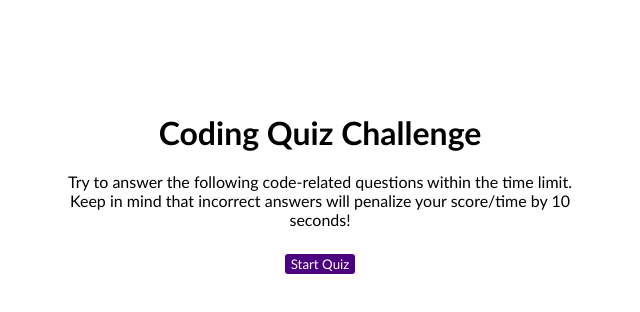
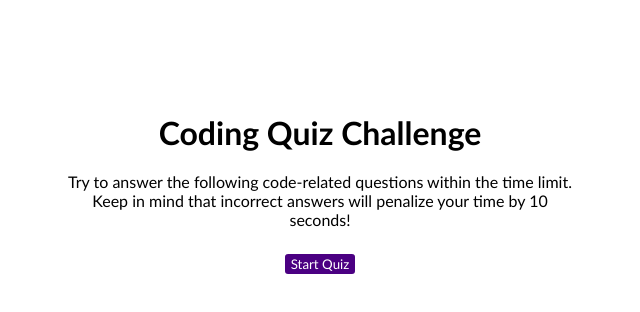
Before and after one commit to lunchtimewhee/Mock_Javascript_Coding_Quiz, a plain HTML site: page index.html in a window 1280 px wide. Shown: the full height of the page, 320-960 px from the left. Drawn offline with Linux system fonts and the light colour scheme.

Commit message:
updated readme

```diff
--- a/Assets/script.js
+++ b/Assets/script.js
@@ -23,7 +23,7 @@ var correctIncorrectEl = document.getElementById('correct-incorrect');
 var viewHighScoresButton = document.getElementById('view-high-scores');
 
 //Default description text for home page.
-var defaultDescriptionText = 'Try to answer the following code-related questions within the time limit. Keep in mind that incorrect answers will penalize your score/time by 10 seconds!';
+var defaultDescriptionText = 'Try to answer the following code-related questions within the time limit. Keep in mind that incorrect answers will penalize your time by 10 seconds!';
 
 var highScoresList = [];
 
--- a/index.html
+++ b/index.html
@@ -20,7 +20,7 @@
     <div id="main-page">
         <h1 id="main-page-header">Coding Quiz Challenge</h1>
         <h2 id="question-display"></h2>
-        <div id="description-text">Try to answer the following code-related questions within the time limit. Keep in mind that incorrect answers will penalize your score/time by 10 seconds!</div>
+        <div id="description-text">Try to answer the following code-related questions within the time limit. Keep in mind that incorrect answers will penalize your time by 10 seconds!</div>
         <button class="default-button" id="start-quiz-button">Start Quiz</button>
         <ul id="quiz-buttons">
             <li><button class="mcq-button default-button" id="mcq-button-1" data-choicenum="1">Choice 1</button></li>
```
Also changed, not shown: Assets/clear high scores.JPG (added), 1 other file.
